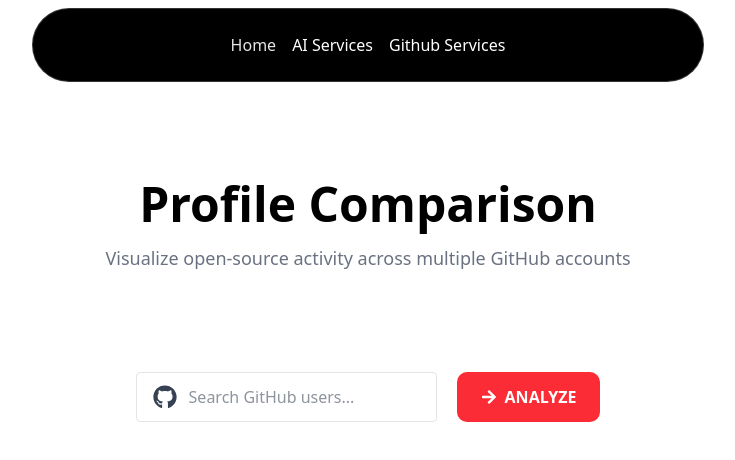
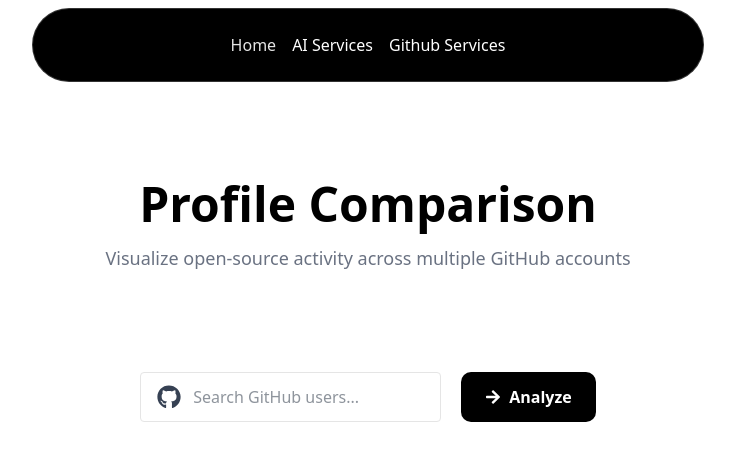
Before and after one commit to CMPT-276-SUMMER-2025/final-project-15-mountains, a Next.js app in the folder src/: page /profile_comparison in a window 1280 px wide. Shown: the top 460 px of the page, without its empty margins (272-1007 px from the left). Built offline with nearby package versions, Linux system fonts and the light colour scheme.

Commit message:
Enhance Analyze button with black theme, hover effects, and animated loading spinner

```diff
--- a/src/app/profile_comparison/page.js
+++ b/src/app/profile_comparison/page.js
@@ -13,12 +13,14 @@
     getUserColor,
     initializeUserColor,
 } from "@/app/profile_comparison/userColorManager";
+import { ClipLoader } from "react-spinners";
 
 export default function ProfileComparison() {
     const [users, setUsers] = useState([]);
     const [userProfiles, setUserProfiles] = useState([]);
     const [showAnalysis, setShowAnalysis] = useState(false);
     const [colorChangeTrigger, setColorChangeTrigger] = useState(0);
+    const [loading, setLoading] = useState(false);
 
     const cacheRef = useRef({});
 
@@ -38,6 +40,7 @@
 
     const handleAnalysis = async () => {
         if (users.length === 0) return;
+        setLoading(true);
 
         try {
             const userData = await Promise.all(
@@ -64,6 +67,8 @@
             setShowAnalysis(true);
         } catch (err) {
             console.error(err);
+        } finally {
+            setLoading(false);
         }
     };
 
@@ -85,11 +90,14 @@
                         <button
                             type="submit"
                             onClick={handleAnalysis}
-                            className={`flex items-center gap-2 px-6 py-3 rounded-lg text-white font-bold transition
-                            bg-red-500 hover:bg-red-600 active:bg-red-700`}
+                            className={`w-[160px] flex items-center gap-2 px-6 py-3 rounded-lg font-bold border-none
+                                        transition-transform duration-150 text-white justify-center
+                                        ${loading ? "bg-gray-700 cursor-not-allowed"
+                                                  : "bg-black hover:bg-black-900 active:bg-gray-800 hover:scale-105"}`}
                         >
-                            <FaArrowRight className="text-white"/>
-                            ANALYZE
+                            {loading ? <ClipLoader size={20} color="#fff" /> : <FaArrowRight className="text-white" />}
+                            {loading ? "" : "Analyze"}
+
                         </button>
                     </div>
                 </div>
--- a/src/package.json
+++ b/src/package.json
@@ -33,6 +33,7 @@
     "react-dom": "^19.0.0",
     "react-github-calendar": "^4.5.9",
     "react-icons": "^5.5.0",
+    "react-spinners": "^0.17.0",
     "tailwind-merge": "^3.3.1",
     "uninstall": "^0.0.0"
   },
```
Also changed, not shown: 1 other file (tests, documents, lock files or other folders).
